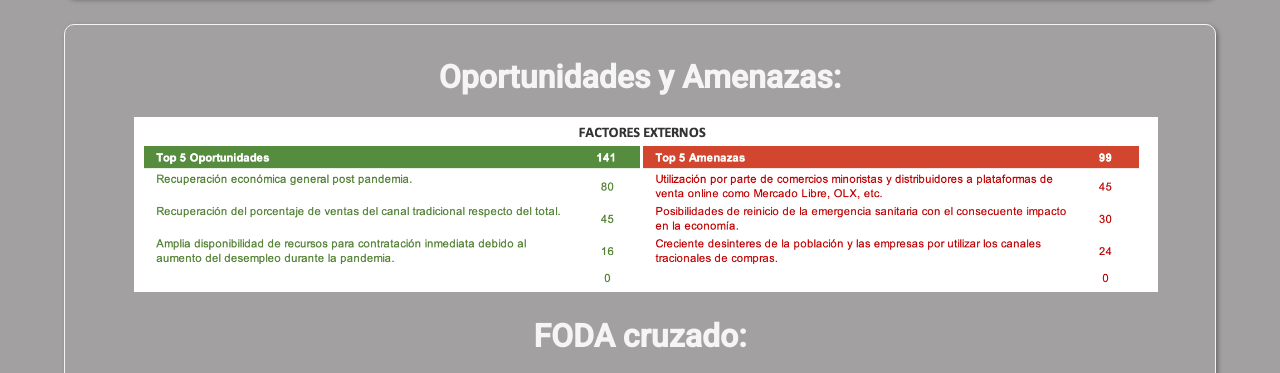
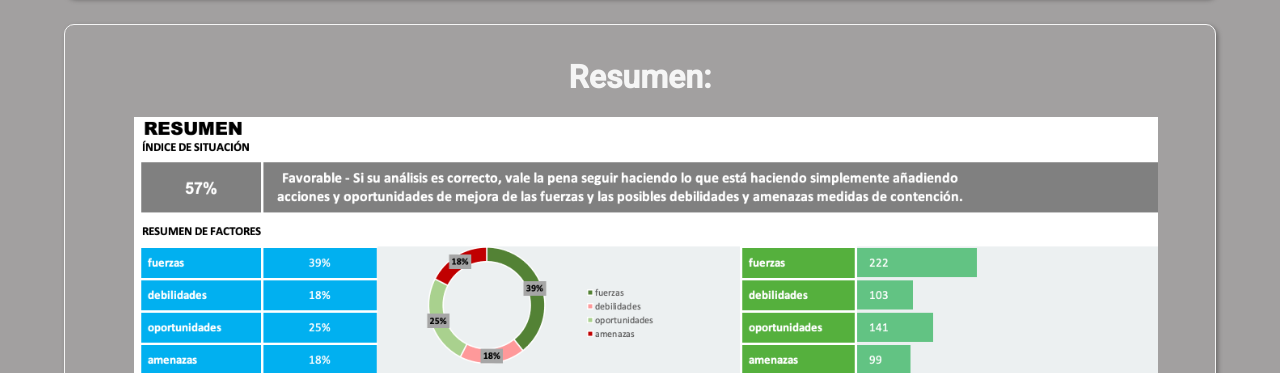
Before and after one commit to kiaruh/analisisdelainformacion2021, a website: page views/presentacion.html in a window 1280 px wide. Shown: the part 787-1160 px from the top of the page. Drawn offline with Linux system fonts and the light colour scheme.

Commit message:
imagenes

```diff
--- a/views/presentacion.html
+++ b/views/presentacion.html
@@ -63,10 +63,6 @@
 
        </div>
        <div class="maincont main2">
-           <h1>Oportunidades y Amenazas:</h1>
-           <img class="imgpresentacion" src="/images/foda1.png" alt="">
-           <h1>FODA cruzado: </h1>
-           <img class="imgpresentacion" src="/images/foda2.png" alt="">
            <h1>Resumen: </h1>
            <img class="imgpresentacion" src="/images/foda3.png" alt="">
 
```
Also changed, not shown: 1 other file.
